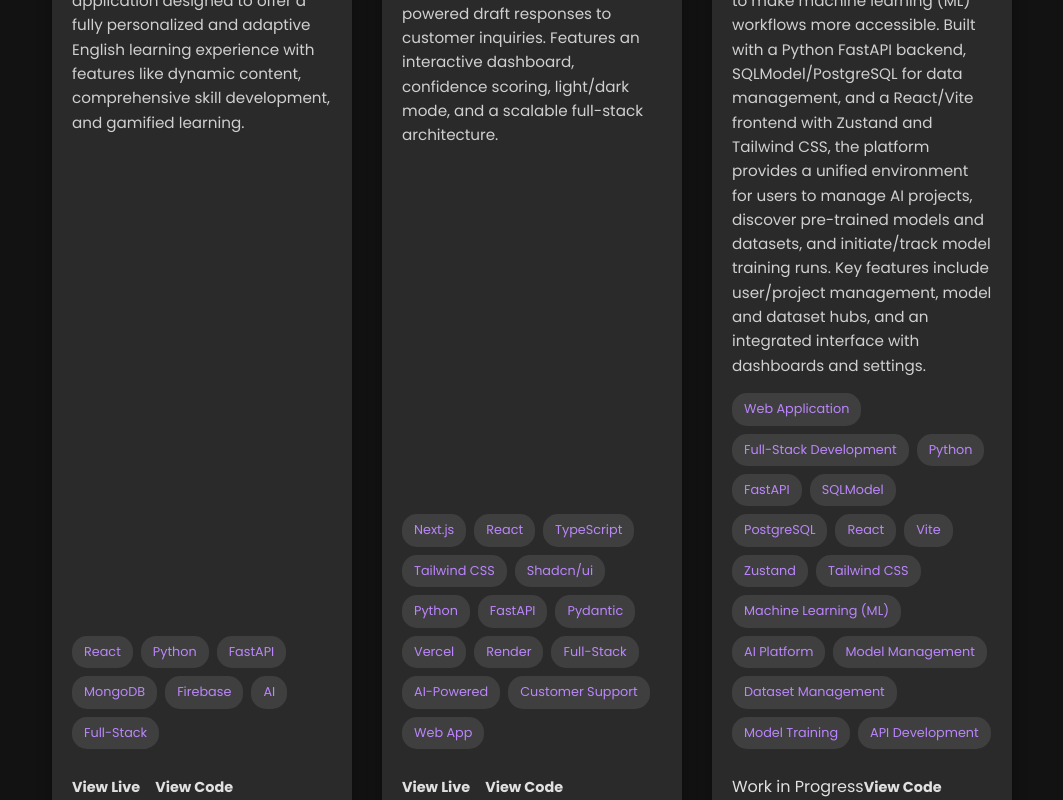
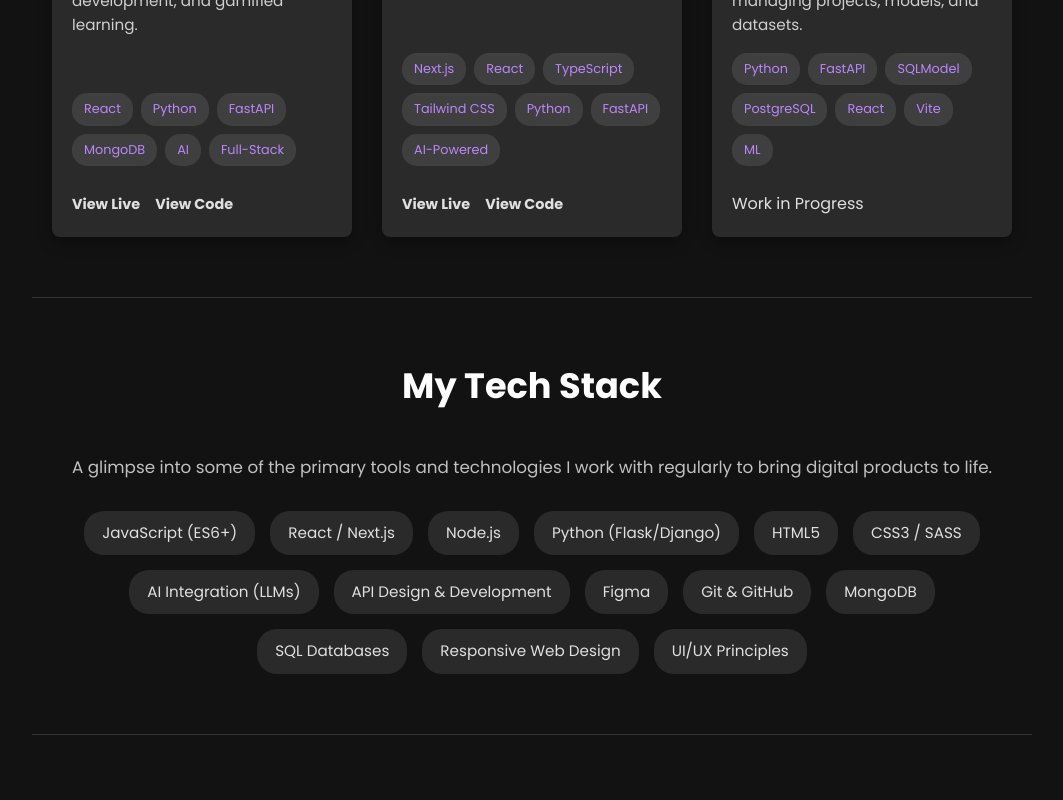
Before and after one commit to fractalxghost/My-Portfolio, a Next.js app: page / in a window 1280 px wide. Shown: the part 6460-7260 px from the top of the page, without its empty margins (108-1171 px from the left). Built offline with nearby package versions, Linux system fonts and the light colour scheme.

Commit message:
Update WorkSection.js

```diff
--- a/src/app/components/WorkSection.js
+++ b/src/app/components/WorkSection.js
@@ -1,20 +1,16 @@
-// src/components/WorkSection.js
-// NEW COMPONENT (Updated)
+import Image from 'next/image';
 
-import Image from 'next/image';
-import Link from 'next/link'; // For Next.js internal links if you create detail pages
-
-// Helper component for individual project cards (can be moved to its own file if it gets complex)
+// Helper component for individual project cards
 function ProjectCard({ title, description, imageUrl, tags, liveLink, codeLink }) {
   return (
     <div className="project-card">
       <Image
-        src={imageUrl} // Path relative to `public` folder, e.g., /images/project-thumbnail.jpg
+        src={imageUrl}
         alt={`${title} project screenshot`}
-        width={400} // Specify appropriate width
-        height={250} // Specify appropriate height
-        className="project-image" // Class for styling
-        style={{ objectFit: 'cover' }} // Or 'contain' based on your image aspect ratio
+        width={400}
+        height={220} // Adjusted to match CSS for consistency
+        className="project-image"
+        style={{ objectFit: 'cover' }}
       />
       <div className="project-info">
         <h3>{title}</h3>
@@ -25,107 +21,72 @@ function ProjectCard({ title, description, imageUrl, tags, liveLink, codeLink })
           ))}
         </div>
         <div className="project-links">
-          {/* -- MODIFICATION START -- */}
           {liveLink && liveLink !== '#' ? (
             <a href={liveLink} target="_blank" rel="noopener noreferrer">View Live</a>
           ) : liveLink === '#' ? (
             <span className="wip-status">Work in Progress</span>
           ) : null}
-          {/* -- MODIFICATION END -- */}
-          {codeLink && <a href={codeLink} target="_blank" rel="noopener noreferrer">View Code</a>}
+
+          {codeLink && codeLink !== '#' && (
+             <a href={codeLink} target="_blank" rel="noopener noreferrer">View Code</a>
+          )}
         </div>
       </div>
     </div>
   );
 }
 
+
 export default function WorkSection() {
   // Data for your projects
-  // You'll need to create screenshots for your AI projects and host them in `public/images/`
-  // For liveLink, you'd need to deploy the Flask apps or link to a GitHub pages demo if applicable.
   const projects = [
     {
       title: "Aethelred's Orrery: Interactive 3D Website",
-      description: "An immersive and fully responsive website featuring a celestial orrery theme. Users navigate a 3D solar system where each planet represents a content section, accessed via cinematic animations. Leverages react-three/fiber and GSAP for a dynamic user experience.",
-      imageUrl: '/images/aethelreds-orrery-thumb.jpg', // Placeholder - add your screenshot here
+      description: "An immersive website featuring a celestial orrery theme. Users navigate a 3D solar system where each planet represents a content section, accessed via cinematic animations.",
+      imageUrl: '/images/aethelreds-orrery-thumb.jpg',
       tags: ['React', 'Three.js', 'react-three/fiber', 'GSAP', '3D Web', 'Interactive Frontend'],
       liveLink: 'https://aethelreds-orrery.vercel.app/',
-      codeLink: 'https://github.com/vibhu-thankii/aethelreds-orrery' // Replace with your repo link
+      codeLink: 'https://github.com/vibhu-thankii/aethelreds-orrery'
     },
     {
       title: 'Pulse: Competitive Intelligence Platform',
-      description: 'A web platform that provides a complete competitive picture by tracking rivals\' key metrics, real-time news, and market trends. It turns raw data into actionable strategy with AI-powered summaries.',
-      imageUrl: '/images/pulse (1).png', // **ACTION NEEDED**: Add a screenshot for Pulse to your `public/images` folder
-      tags: ['React', 'Vite', 'JavaScript', 'Web Application', 'SaaS', 'Competitive Intelligence', 'AI'],
+      description: 'A web platform that provides a complete competitive picture by tracking rivals\' key metrics, real-time news, and market trends, turning data into actionable strategy.',
+      imageUrl: '/images/pulse (1).png',
+      tags: ['React', 'Vite', 'JavaScript', 'SaaS', 'Competitive Intelligence', 'AI'],
       liveLink: 'https://pulse-frontend-seven.vercel.app/',
       codeLink: 'https://github.com/vibhu-thankii/pulse-frontend'
     },
     {
       title: 'Aether AI: Voice-to-Voice AI Agents',
       description: 'A platform for engaging in natural, real-time voice conversations with a universe of specialized AI agents, from personal companions to professional coaches.',
-      imageUrl: '/images/aether-ai.png', // **ACTION NEEDED**: Add a screenshot for Aether AI to your `public/images` folder
+      imageUrl: '/images/aether-ai.png',
       tags: ['Voice AI', 'Conversational AI', 'AI Agents', 'SaaS', 'React', 'Next.js'],
       liveLink: 'https://aether-ai-ashen.vercel.app/',
       codeLink: 'https://github.com/vibhu-thankii/aether-ai'
     },
     {
       title: 'Elysian: Your AI Language Companion',
-      description: 'A cutting-edge, AI-powered web application designed to offer a fully personalized and adaptive English learning experience with features like dynamic content, comprehensive skill development, and gamified learning.',
-      imageUrl: '/images/Elysian.png', // **ACTION NEEDED**: Add a screenshot for Elysian to your `public/images` folder
-      tags: ['React', 'Python', 'FastAPI', 'MongoDB', 'Firebase', 'AI', 'Full-Stack'],
-      liveLink: 'https://elysian-nine.vercel.app/login', // Add your live link when available
-      codeLink: 'https://github.com/notofearth1-jpg/Elysian' // Add your repo link when available
+      description: 'An AI-powered web app offering a personalized and adaptive English learning experience with dynamic content, skill development, and gamified learning.',
+      imageUrl: '/images/Elysian.png',
+      tags: ['React', 'Python', 'FastAPI', 'MongoDB', 'AI', 'Full-Stack'],
+      liveLink: 'https://elysian-nine.vercel.app/login',
+      codeLink: 'https://github.com/notofearth1-jpg/Elysian'
     },
-    // Add your original "Project One" and "Project Two" from index.html here
-    // Or create a 5th AI project if you prefer
     {
       title: 'Responder AI',
-      description: 'A web application designed to streamline customer support by generating context-aware, AI-powered draft responses to customer inquiries. Features an interactive dashboard, confidence scoring, light/dark mode, and a scalable full-stack architecture.',
+      description: 'A web app to streamline customer support by generating context-aware, AI-powered draft responses. Features an interactive dashboard and confidence scoring.',
       imageUrl: '/images/responder-thumb.png',
-      tags: [
-    "Next.js",
-    "React",
-    "TypeScript",
-    "Tailwind CSS",
-    "Shadcn/ui",
-    "Python",
-    "FastAPI",
-    "Pydantic",
-    "Vercel",
-    "Render",
-    "Full-Stack",
-    "AI-Powered",
-    "Customer Support",
-    "Web App"
-  ],
+      tags: ["Next.js", "React", "TypeScript", "Tailwind CSS", "Python", "FastAPI", "AI-Powered"],
       liveLink: "https://ai-support-responder-frontend.vercel.app/",
       codeLink: "https://github.com/vibhu-thankii/ai-support-responder-frontend"
     },
-
     {
       title: 'Democratise AI Platform',
-        description: "A web-based platform designed to make machine learning (ML) workflows more accessible. Built with a Python FastAPI backend, SQLModel/PostgreSQL for data management, and a React/Vite frontend with Zustand and Tailwind CSS, the platform provides a unified environment for users to manage AI projects, discover pre-trained models and datasets, and initiate/track model training runs. Key features include user/project management, model and dataset hubs, and an integrated interface with dashboards and settings.",
-        imageUrl: '/images/democratise-ai-thumb.png', // Update this once you've saved the image
-        tags: [
-          'Web Application',
-          'Full-Stack Development',
-          'Python',
-          'FastAPI',
-          'SQLModel',
-          'PostgreSQL',
-          'React',
-          'Vite',
-          'Zustand',
-          'Tailwind CSS',
-          'Machine Learning (ML)',
-          'AI Platform',
-          'Model Management',
-          'Dataset Management',
-          'Model Training',
-          'API Development'
-        ],
-        liveLink: '#', // The logic now handles this value correctly
-        codeLink: '#'  // Replace with your actual code repository link
+      description: "A web platform designed to make machine learning (ML) workflows more accessible, providing a unified environment for managing projects, models, and datasets.",
+      imageUrl: '/images/democratise-ai-thumb.png',
+      tags: ['Python', 'FastAPI', 'SQLModel', 'PostgreSQL', 'React', 'Vite', 'ML'],
+      liveLink: '#',
+      codeLink: '#'
     }
   ];
 
```
Lines whose indentation alone changed are shown as unchanged.
